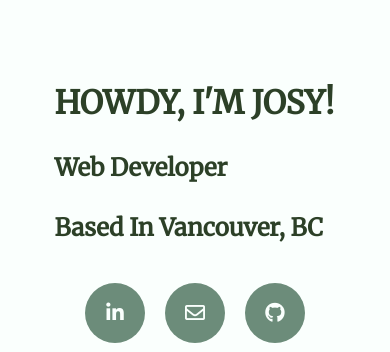
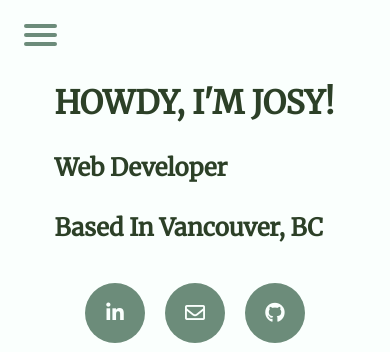
Before and after one commit to josyliyh/portfolio, a PHP site: page /index.php in a window 390 px wide. Shown: the top 352 px of the page. Run offline with PHP 8.4, Linux system fonts and the light colour scheme; some libraries are stand-ins or nearby versions.

Commit message:
hamburger menu

```diff
--- a/head.php
+++ b/head.php
@@ -10,26 +10,26 @@
     </title>
     <meta name="description" content="A personal portfolio site built by Josy Li, a Front-End Developer based in Vancouver, BC, Canada. ">
     <meta name="keywords" content="front-end developer, web developer, web designer, junior front-end developer, vancouver web developer, front end developer portfolio, front end, react, php, javascript, html, css, wordpress development">
-    <link rel="apple-touch-icon-precomposed" sizes="57x57" href="/favicon/apple-touch-icon-57x57.png" />
-    <link rel="apple-touch-icon-precomposed" sizes="114x114" href="/favicon/apple-touch-icon-114x114.png" />
-    <link rel="apple-touch-icon-precomposed" sizes="72x72" href="/favicon/apple-touch-icon-72x72.png" />
-    <link rel="apple-touch-icon-precomposed" sizes="144x144" href="/favicon/apple-touch-icon-144x144.png" />
-    <link rel="apple-touch-icon-precomposed" sizes="60x60" href="/favicon/apple-touch-icon-60x60.png" />
-    <link rel="apple-touch-icon-precomposed" sizes="120x120" href="/favicon/apple-touch-icon-120x120.png" />
-    <link rel="apple-touch-icon-precomposed" sizes="76x76" href="/favicon/apple-touch-icon-76x76.png" />
-    <link rel="apple-touch-icon-precomposed" sizes="152x152" href="/favicon/apple-touch-icon-152x152.png" />
-    <link rel="icon" type="image/png" href="/favicon/favicon-196x196.png" sizes="196x196" />
-    <link rel="icon" type="image/png" href="/favicon/favicon-96x96.png" sizes="96x96" />
-    <link rel="icon" type="image/png" href="/favicon/favicon-32x32.png" sizes="32x32" />
-    <link rel="icon" type="image/png" href="/favicon/favicon-16x16.png" sizes="16x16" />
-    <link rel="icon" type="image/png" href="/favicon/favicon-128.png" sizes="128x128" />
+    <link rel="apple-touch-icon-precomposed" sizes="57x57" href="./favicon/apple-touch-icon-57x57.png" />
+    <link rel="apple-touch-icon-precomposed" sizes="114x114" href="./favicon/apple-touch-icon-114x114.png" />
+    <link rel="apple-touch-icon-precomposed" sizes="72x72" href="./favicon/apple-touch-icon-72x72.png" />
+    <link rel="apple-touch-icon-precomposed" sizes="144x144" href="./favicon/apple-touch-icon-144x144.png" />
+    <link rel="apple-touch-icon-precomposed" sizes="60x60" href="./favicon/apple-touch-icon-60x60.png" />
+    <link rel="apple-touch-icon-precomposed" sizes="120x120" href="./favicon/apple-touch-icon-120x120.png" />
+    <link rel="apple-touch-icon-precomposed" sizes="76x76" href="./favicon/apple-touch-icon-76x76.png" />
+    <link rel="apple-touch-icon-precomposed" sizes="152x152" href="./favicon/apple-touch-icon-152x152.png" />
+    <link rel="icon" type="image/png" href="./favicon/favicon-196x196.png" sizes="196x196" />
+    <link rel="icon" type="image/png" href="./favicon/favicon-96x96.png" sizes="96x96" />
+    <link rel="icon" type="image/png" href="./favicon/favicon-32x32.png" sizes="32x32" />
+    <link rel="icon" type="image/png" href="./favicon/favicon-16x16.png" sizes="16x16" />
+    <link rel="icon" type="image/png" href="./favicon/favicon-128.png" sizes="128x128" />
     <meta name="application-name" content="&nbsp;"/>
     <meta name="msapplication-TileColor" content="#FFFFFF" />
-    <meta name="msapplication-TileImage" content="/favicon/mstile-144x144.png" />
-    <meta name="msapplication-square70x70logo" content="/favicon/mstile-70x70.png" />
-    <meta name="msapplication-square150x150logo" content="/favicon/mstile-150x150.png" />
-    <meta name="msapplication-wide310x150logo" content="/favicon/mstile-310x150.png" />
-    <meta name="msapplication-square310x310logo" content="/favicon/mstile-310x310.png" />
+    <meta name="msapplication-TileImage" content="./favicon/mstile-144x144.png" />
+    <meta name="msapplication-square70x70logo" content="./favicon/mstile-70x70.png" />
+    <meta name="msapplication-square150x150logo" content="./favicon/mstile-150x150.png" />
+    <meta name="msapplication-wide310x150logo" content="./favicon/mstile-310x150.png" />
+    <meta name="msapplication-square310x310logo" content="./favicon/mstile-310x310.png" />
     <link rel="stylesheet" href="./styles/normalize.css">
     <link rel="stylesheet" href="./styles/style.css">
     <link rel="preconnect" href="https://fonts.googleapis.com">
--- a/nav.php
+++ b/nav.php
@@ -20,5 +20,100 @@
 
         </nav>
 
+        <nav role="navigation" class="mobile-nav">
 
+        <div id="menuToggle">
+
+            <input type="checkbox"></input>
+
+            <span></span>
+            <span></span>
+            <span></span>
+
+
+            <ul id="menu">
+            <li>
+                                <a href="index.php">Home</a>
+                            </li>
+                            <li>
+                                <a href="about.php">About</a>
+                            </li>
+                            <li>
+                                <a href="works.php">Works</a>
+                            </li>
+
+                            <li>
+                                    <a target="_blank" href="https://www.linkedin.com/in/josyli">
+                                        <div class="box">
+                                            <i class="fab fa-linkedin-in"></i>
+                                        </div>
+                                    </a>
+                            </li>
+                            <li>
+                                    <a href="mailto:josyliyh@gmail.com">
+                                        <div class="box">
+                                            <i class="far fa-envelope"></i>
+                                        </div>
+                                    </a>
+                            </li>
+                            <li>
+                                    <a target="_blank" href="https://github.com/josyliyh">
+                                        <div class="box">
+                                            <i class="fab fa-github"></i>
+                                        </div>
+                                    </a>
+                            </li>
+            </ul>
+        </div>
+        </nav>
     </header>
+
+    <!-- <header>
+        <nav class="mobile-nav">
+
+            <div id="hamburger">
+            <span></span>
+            <span></span>
+            <span></span>
+            </div>
+
+            <div id="menu-mobile">
+            <div id="bg-menu-mobile">
+            </div>
+
+            <ul>
+            <li>
+                                <a href="index.php">Home</a>
+                            </li>
+                            <li>
+                                <a href="about.php">About</a>
+                            </li>
+                            <li>
+                                <a href="works.php">Works</a>
+                            </li>
+
+                            <li>
+                                    <a target="_blank" href="https://www.linkedin.com/in/josyli">
+                                        <div class="box">
+                                            <i class="fab fa-linkedin-in"></i>
+                                        </div>
+                                    </a>
+                            </li>
+                            <li>
+                                    <a href="mailto:josyliyh@gmail.com">
+                                        <div class="box">
+                                            <i class="far fa-envelope"></i>
+                                        </div>
+                                    </a>
+                            </li>
+                            <li>
+                                    <a target="_blank" href="https://github.com/josyliyh">
+                                        <div class="box">
+                                            <i class="fab fa-github"></i>
+                                        </div>
+                                    </a>
+                            </li>
+            </ul>
+
+</nav>
+</header> -->
--- a/styles/style.css
+++ b/styles/style.css
@@ -197,28 +197,166 @@ a:active {
 .full-nav {
   display: none;
 }
+/* test */
+.mobile-nav {
+  position: fixed;
+  top: 0;
+  z-index: 100;
+}
+#menuToggle
+{
+  display: block;
+  position: relative;
+  top: 1.5rem;
+  left: 1.5rem;
+  z-index: 1;
 
+  -webkit-user-select: none;
+  user-select: none;
+}
+
+#menuToggle a
+{
+  text-decoration: none;
+  color: var(--darkgreen);
+
+  transition: color 0.3s ease;
+}
+
+#menuToggle a:hover
+{
+  color: var(--green);
+}
+
+
+#menuToggle input
+{
+  display: block;
+  width: 40px;
+  height: 32px;
+  position: absolute;
+  top: -7px;
+  left: -5px;
+
+  cursor: pointer;
+
+  opacity: 0;
+  z-index: 2;
+
+  -webkit-touch-callout: none;
+}
+
+
+#menuToggle span
+{
+  display: block;
+  width: 33px;
+  height: 4px;
+  margin-bottom: 5px;
+  position: relative;
+  background: var(--green);
+  border-radius: 3px;
+
+  z-index: 1;
+
+  transform-origin: 4px 0px;
+
+  transition: transform 0.5s cubic-bezier(0.77,0.2,0.05,1.0),
+              background 0.5s cubic-bezier(0.77,0.2,0.05,1.0),
+              opacity 0.55s ease;
+}
+
+#menuToggle span:first-child
+{
+  transform-origin: 0% 0%;
+}
+
+#menuToggle span:nth-last-child(2)
+{
+  transform-origin: 0% 100%;
+}
+
+
+#menuToggle input:checked ~ span
+{
+  opacity: 1;
+  transform: rotate(45deg) translate(-2px, -1px);
+  background: var(--green);
+}
+
+
+#menuToggle input:checked ~ span:nth-last-child(3)
+{
+  opacity: 0;
+  transform: rotate(0deg) scale(0.2, 0.2);
+}
+
+
+#menuToggle input:checked ~ span:nth-last-child(2)
+{
+  transform: rotate(-45deg) translate(0, -1px);
+}
+
+
+#menu
+  {
+    position: absolute;
+    width: 105vw;
+    height: 120vh;
+    margin: -100px 0 0 -50px;
+    padding: 50px;
+    padding-top: 125px;
+    text-align: center;
+    background:var(--lightergreen);
+    list-style-type: none;
+    -webkit-font-smoothing: antialiased;
+    /* to stop flickering of text in safari */
+
+    transform-origin: 0% 0%;
+    transform: translate(-100%, 0);
+
+    transition: transform 0.5s cubic-bezier(0.77,0.2,0.05,1.0);
+  }
+
+#menu li
+{
+  padding:1.5rem;
+  font-size: 1.5rem;
+}
+
+/*
+ * And let's slide it in from the left
+ */
+#menuToggle input:checked ~ ul
+{
+  transform: none;
+}
+
+
+/* full nav */
 @media (min-width: 720px){
+  .mobile-nav {
+    display: none;
+  }
    .full-nav {
       display: block;
-      height: 155px;
-      position: absolute;
+      height: 2rem;
+      /* position: absolute; */
       width: 100%;
-      max-width: 90%;
+      /* max-width: 90%; */
       padding:1rem;
     }
 }
 
 .home-logo {
   align-items: center;
-  display: flex;
   left: 2rem;
   position: absolute;
   max-width: 3em;
   margin-left: 2rem;
 }
 
-nav ul {
+.full-nav ul {
   display: flex;
     list-style: none;
     margin: 0;
@@ -228,7 +366,7 @@ nav ul {
 
 }
 
-nav li {
+.full-nav li {
   padding: 20px 35px;
 }
 
@@ -452,9 +590,6 @@ display: none;
 }
 /* about */
 
-#about h1, #works h1 {
-  padding-top: 1rem;
-}
 .about-img {
   max-width: 100%;
   width: 8rem;
@@ -470,6 +605,7 @@ display: none;
 #about {
   max-width: 80%;
   margin: auto;
+  padding-top: 5rem;
 }
 .about-text  {
   width: 95%;
```
Also changed, not shown: scripts/script.js (line endings or trailing spaces).
